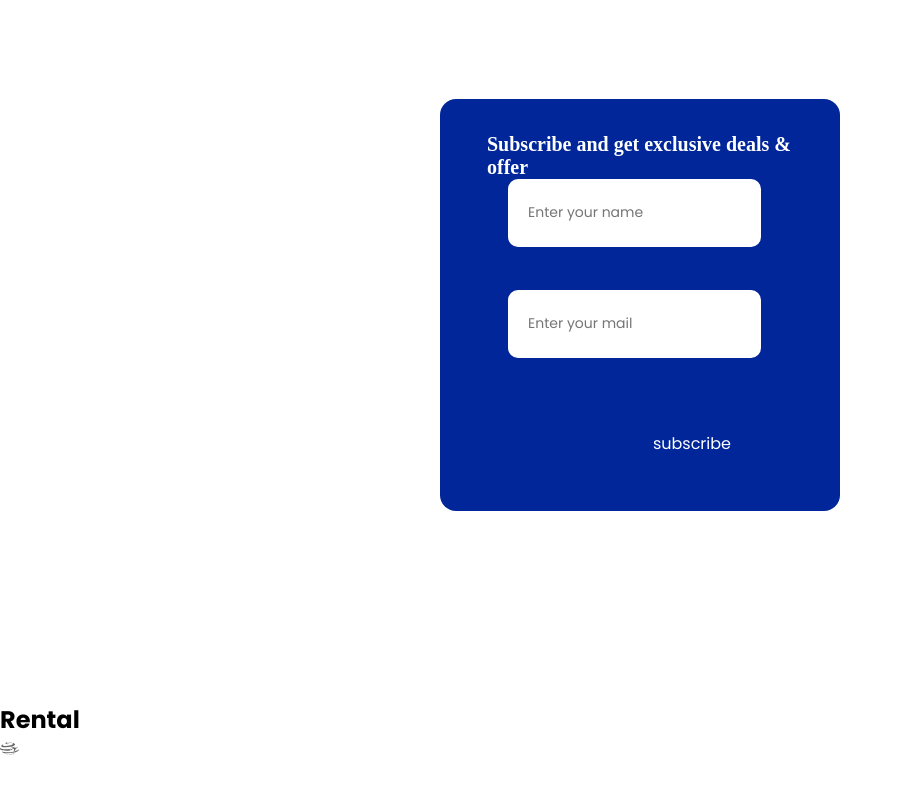
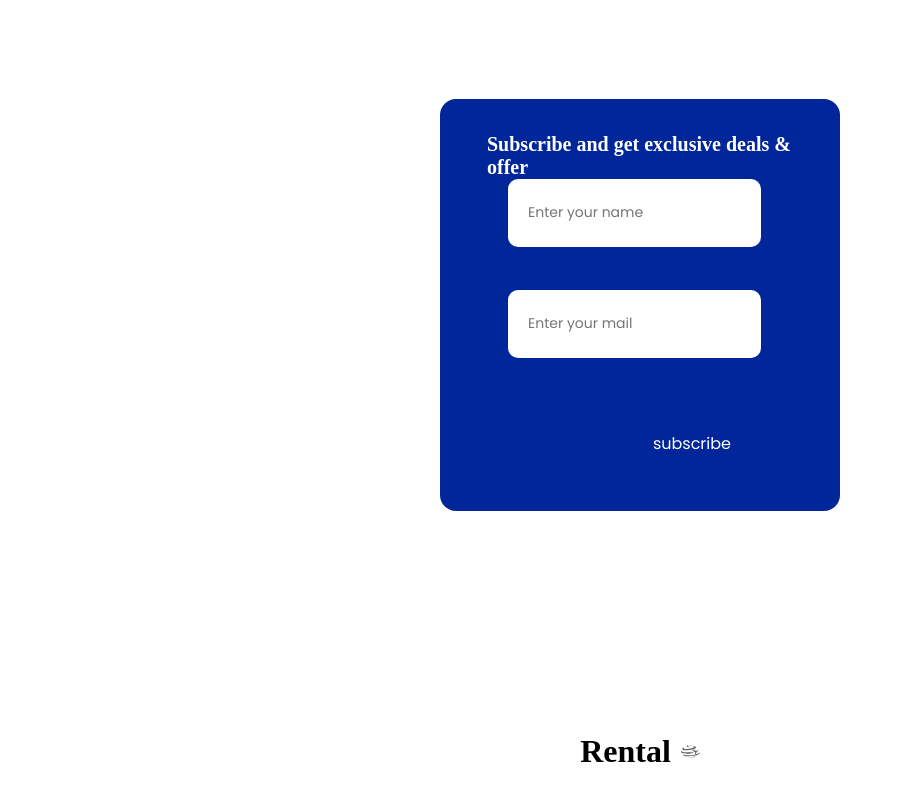
Before and after one commit to magdachikhr-hub/rental_responsive, a plain HTML site: page index.html in a window 1280 px wide. Shown: the part 1894-2696 px from the top of the page, without its empty margins (0-903 px from the left). Before the commit the page ends 2656 px from the top, so only its background shows below. Drawn offline with Linux system fonts and the light colour scheme; a web font is replaced by a local one.

Commit message:
add footer

```diff
--- a/index.html
+++ b/index.html
@@ -120,7 +120,8 @@
       </section>
     </main>
     <footer>
-      <h2>Rental</h2>
+       <div class="name_logo">
+        <h1>Rental</h1>
         <svg
           width="19"
           height="13"
@@ -133,6 +134,7 @@
             fill="#666666"
           />
         </svg>
+      </div>
     </footer>
   </body>
 </html>
--- a/style.css
+++ b/style.css
@@ -224,6 +224,22 @@ section.fifth {
   }
 }
 
+div.name_logo {
+  display: flex;
+  align-items: center;
+  gap: 10px;
+  h1 {
+    font-family: "Volkhov", serif;
+  }
+}
+
+footer {
+  width: 100%;
+  height: 100px;
+  display: flex;
+  justify-content: center;
+}
+
 @media screen and (min-width: 1150px) {
   header {
     nav {
```
Lines whose indentation alone changed are shown as unchanged.
